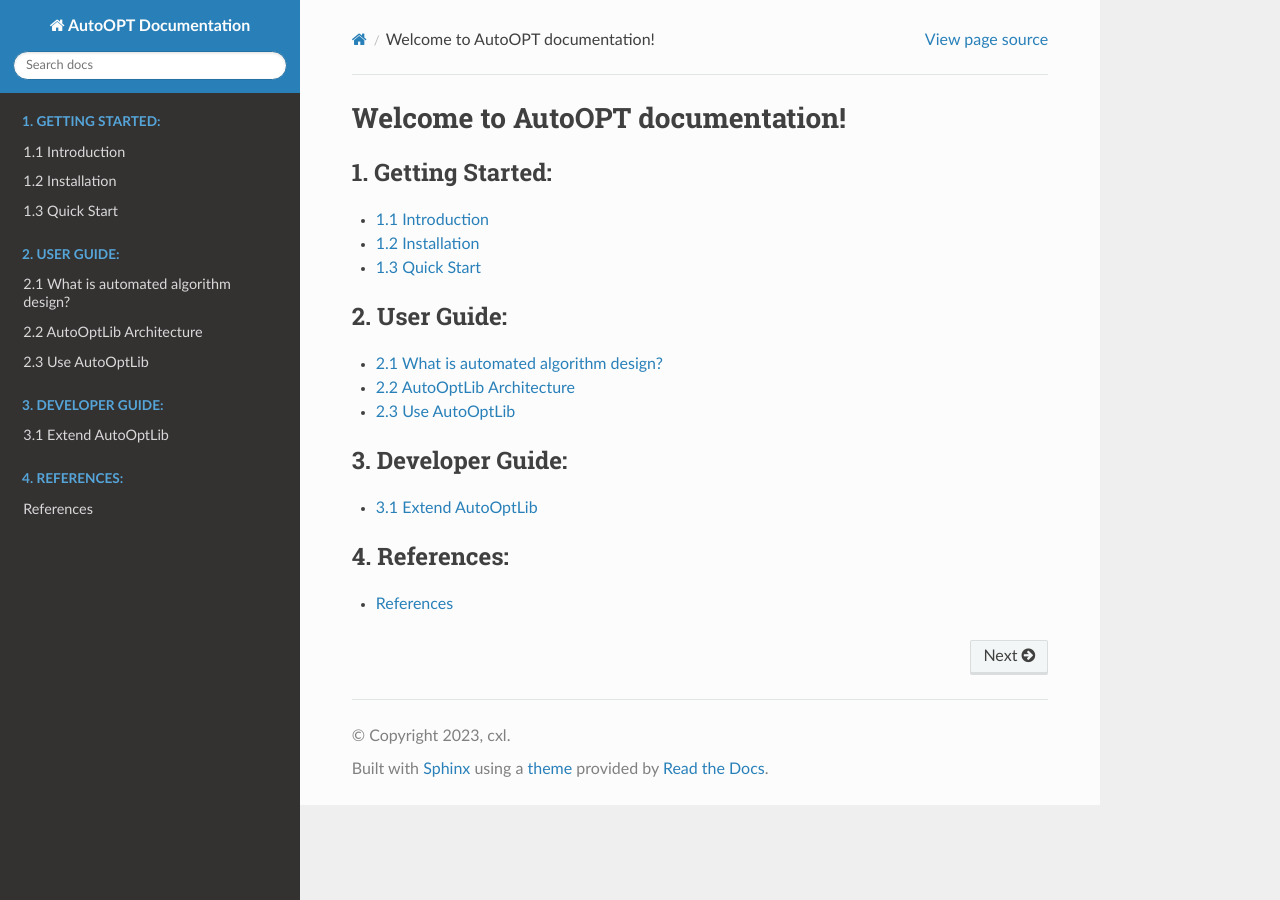
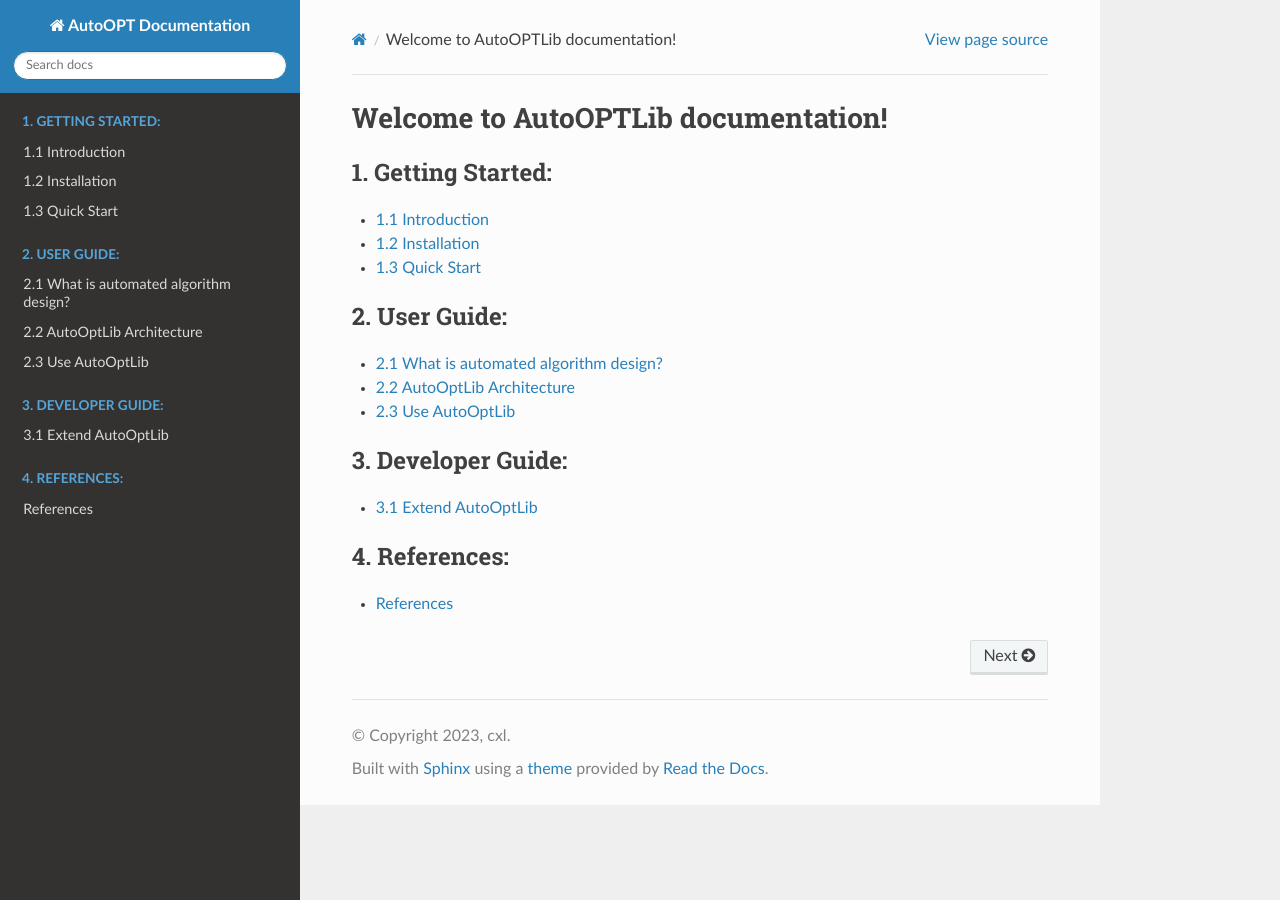
Before and after one commit to 524130120/AutoOPT, a Sphinx documentation site: the page built from source/index.rst, in a window 1280 px wide. Built offline with Sphinx 7.4.7 and the Read the Docs theme 2.0.0, drawn with Linux system fonts in a browser that asks for light colours.

Commit message:
Update index.rst

```diff
--- a/source/index.rst
+++ b/source/index.rst
@@ -1,9 +1,9 @@
-.. AutoOPT documentation master file, created by
+.. AutoOPTLib documentation master file, created by
    sphinx-quickstart on Tue Sep 19 17:43:11 2023.
    You can adapt this file completely to your liking, but it should at least
    contain the root `toctree` directive.
 
-Welcome to AutoOPT documentation!
+Welcome to AutoOPTLib documentation!
 ======================================
 
 .. toctree::
```
